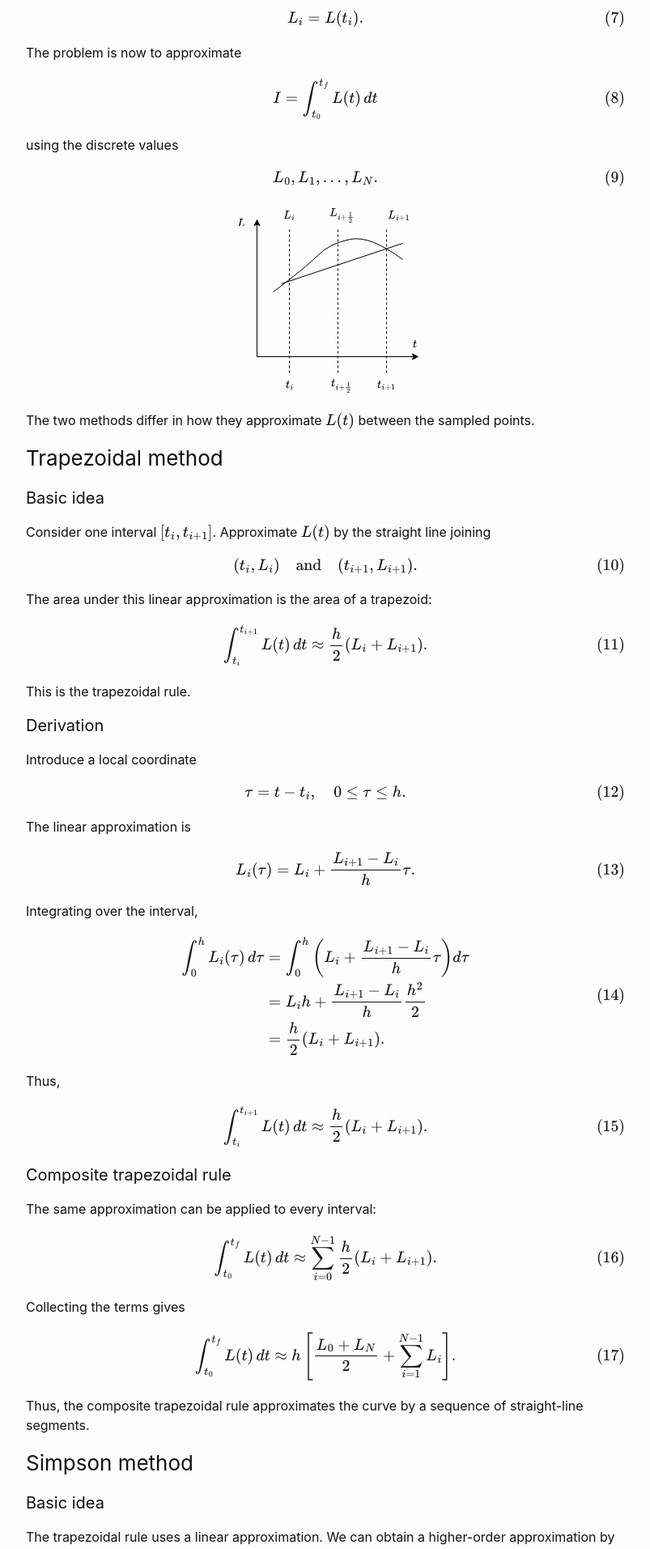
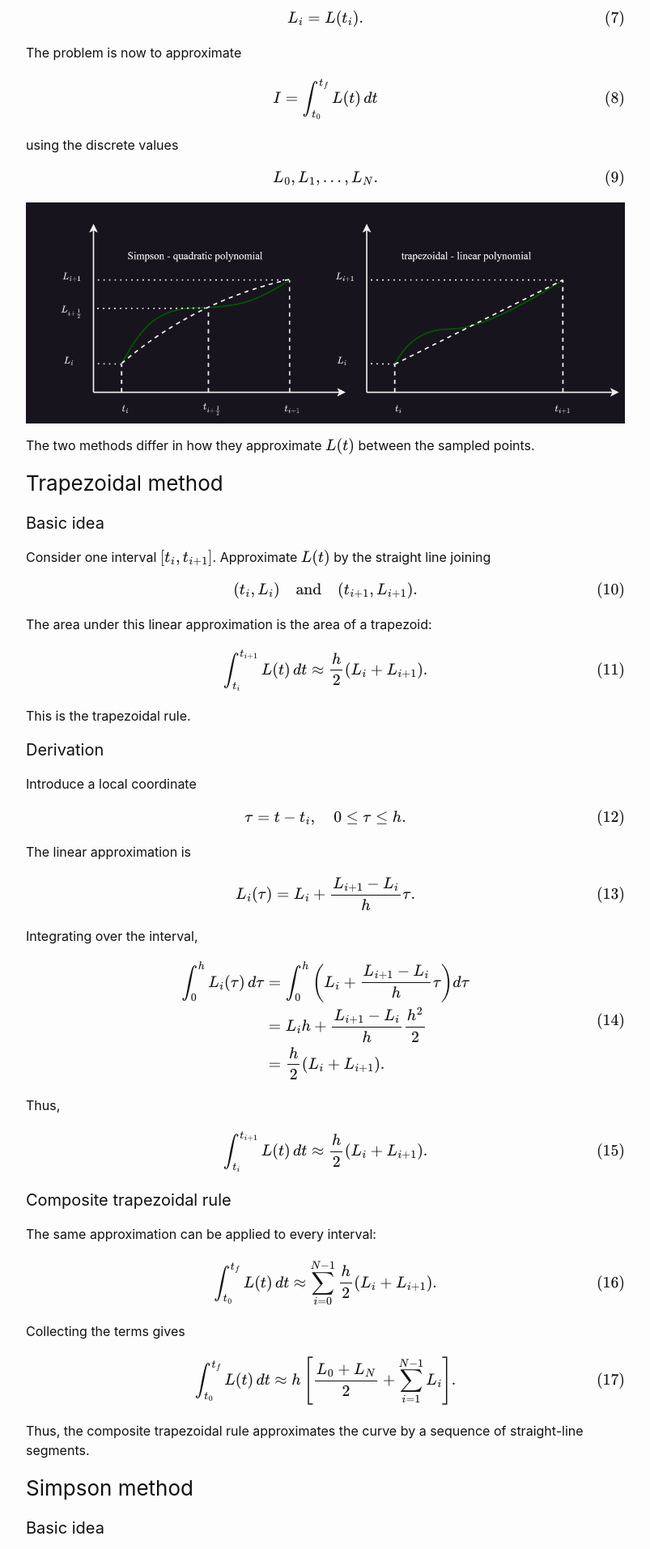
Before and after one commit to sandeep026/sandeep026.github.io, a Jekyll site: the page built from _posts/2023-10-30-p2.md, in a window 1280 px wide. Shown: the part 1178-3091 px from the top of the page at 81% size, without its empty margins (238-1041 px from the left). Built offline with Jekyll 4.4.1, drawn with Linux system fonts in a browser that asks for light colours; formulas are drawn with MathJax 3.

Commit message:
Update 2023-10-30-p2.md

```diff
--- a/_posts/2023-10-30-p2.md
+++ b/_posts/2023-10-30-p2.md
@@ -51,7 +51,8 @@ using the discrete values
 
 $$L_0, L_1, \dots, L_N.$$
 
-<p align="center"> <img caption="Uniform time discretization" src="/numintder.svg" /> </p>
+<p align="center"> <img caption="Error vs grid width" src="/trap_simp_illustration.png" /> </p>
+
 
 The two methods differ in how they approximate $L(t)$ between the sampled points.
 
```
